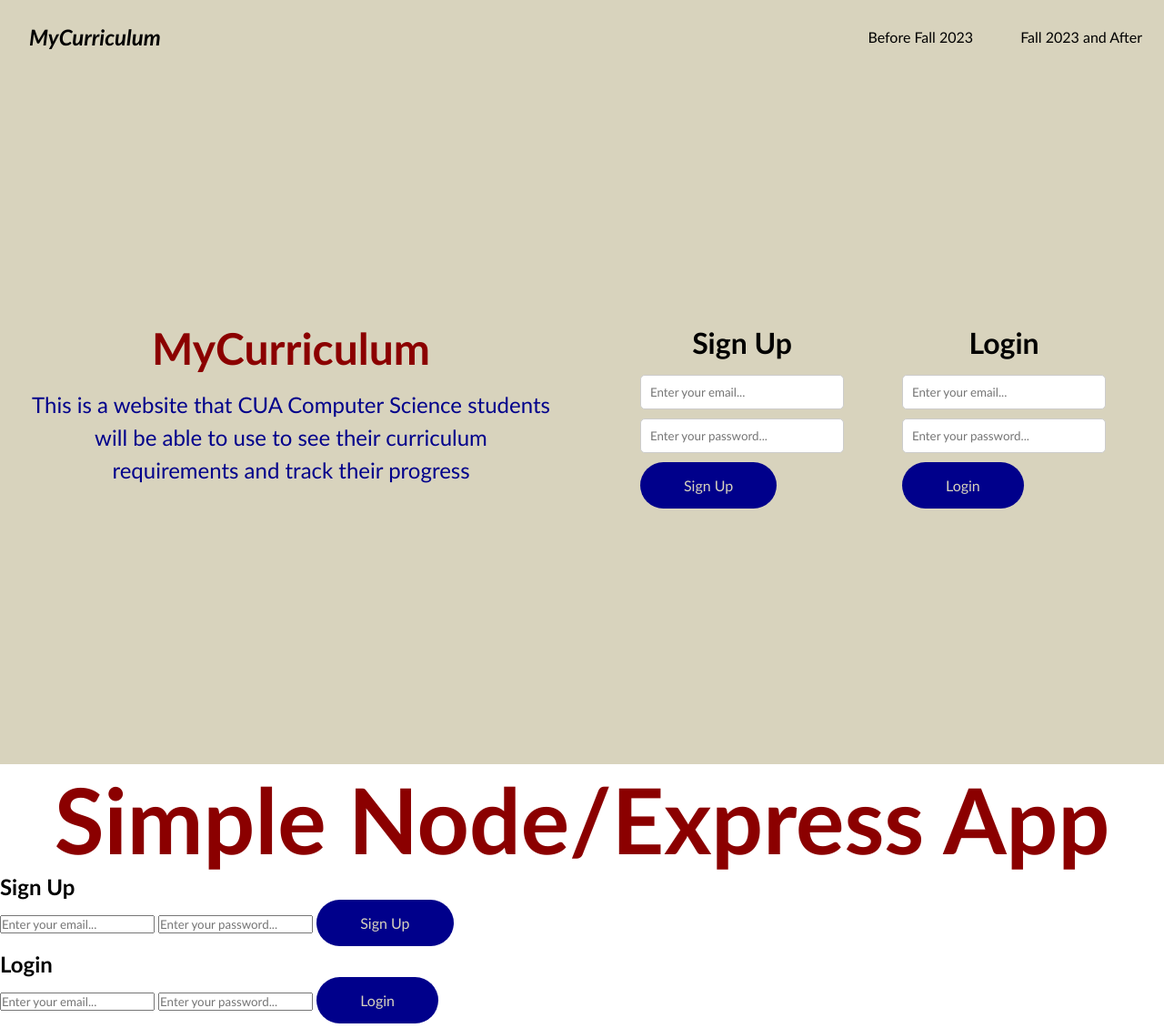
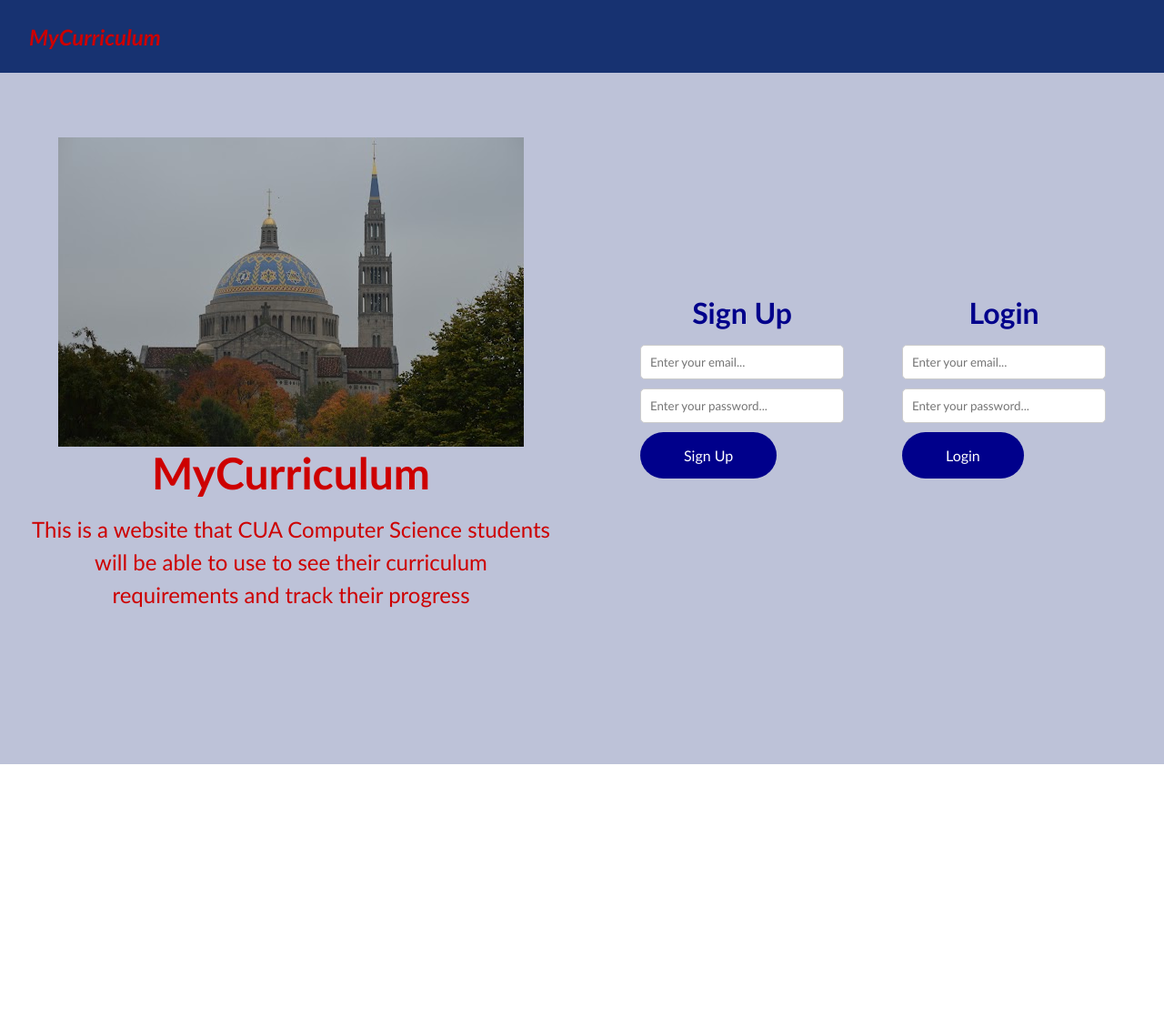
Before and after one commit to Jeff-Koef/my_curriculum, a website: page public/index.html in a window 1280 px wide. Shown: the whole page at 91% size. After the commit the page ends 840 px from the top, so only its background shows below. Drawn offline with Linux system fonts and the light colour scheme.

Commit message:
GUI updates

```diff
--- a/public/index.html
+++ b/public/index.html
@@ -7,32 +7,20 @@
 <body>
     <nav>
         <div class="logo">MyCurriculum</div>
-        <div class="nav-items">
-        <a href="/">Before Fall 2023</a> <a href="/">Fall 2023 and After</a>
-        </div>
     </nav>
 
+    <section class="hero">
 
-    <section class="hero">
         <div class="hero-container">
-            <div class="column-left">
+        <div class="column-left">
+            <img src="./images/BasilPic.jpeg" alt="illustration"/>
                 <h1>MyCurriculum</h1>
                 <p>
                 This is a website  that CUA Computer Science students will be able
                 to use to see their curriculum requirements and track their progress
                 </p>
-                <!--
-                    <button class="buttonlinks" onclick="openPage('Fall 2017', this)">Fall 2017</button>
-                <button class="buttonlinks" onclick="openPage('Fall 2023', this)">Fall 2023</button>
-                -->
-            </div>
-        <!--
-        <div id="Fall 2017" class="buttoncontent">
-            <h3>These are the reqs for fall 2017</h3>
         </div>
-        <div id="Fall 2023" class="buttoncontent">
-            <h3>These are the reqs for fall 2023</h3>
-        </div>-->
+
         <div class="column-right">
             <div class="column-left2">
                 <h2>Sign Up</h2>
@@ -55,7 +43,7 @@
                 </form>
                 <script src="script.js"></script>
             </div>
-
+        </div>
             <div id="class-list"></div>
             <script src="script.js"></script>
             <!-- Link Button Below the Form
@@ -65,22 +53,7 @@
         </div>
     </section>
 
-    <body>
-        <h1>Simple Node/Express App</h1>
-        <h2>Sign Up</h2>
-        <form id="signupForm">
-            <input type="email" id="emailInputSignup" placeholder="Enter your email..." required>
-            <input type="password" id="passwordInputSignup" placeholder="Enter your password..." required>
-            <button type="submit">Sign Up</button>
-        </form>
-        <h2>Login</h2>
-        <form id="loginForm">
-            <input type="email" id="emailInputLogin" placeholder="Enter your email..." required>
-            <input type="password" id="passwordInputLogin" placeholder="Enter your password..." required>
-            <button type="submit">Login</button>
-        </form>
-        <script src="script.js"></script>
-    </body>
+
 
 
 </body>
--- a/public/styles.css
+++ b/public/styles.css
@@ -2,12 +2,12 @@
   font-family: Arial, sans-serif;
 }
 h1{
-  color: darkred;
+  color: rgb(205, 0, 0);
   font-size: 100px;
   text-align: center;
 }
 p{
-  color: darkblue;
+  color: rgb(205, 0, 0);
   font-size: 25px;
   text-align: center;
 }
@@ -27,7 +27,7 @@
 
 nav {
   height: 80px;
-  background: #d8d3bd;
+  background: #173271;
   display: flex;
   justify-content: space-between;
   align-items: center;
@@ -35,7 +35,7 @@
 }
 
 .logo {
-  color: #000;
+  color: rgb(205, 0, 0);
   font-size: 1.5rem;
   font-weight: bold;
   font-style: italic;
@@ -53,7 +53,7 @@
 }
 
 .hero {
-  background: #d8d3bd;
+  background: #bdc2d8;
 }
 
 .hero-container {
@@ -77,7 +77,7 @@
   flex-direction: column;
   justify-content: center;
   align-items: center;
-  color: #000;
+  color: darkblue;
   padding: 0rem 2rem;
 }
 
@@ -96,7 +96,7 @@
   padding: 1rem 3rem;
   font-size: 1rem;
   border: none;
-  color: #d8d3bd;
+  color: #ffffff;
   background: darkblue;
   cursor: pointer;
   border-radius: 50px;
@@ -104,7 +104,7 @@
 }
 
 button:hover {
-  background: #fff;
+  background: rgb(205, 0, 0);
   color: #000;
 }
 
@@ -137,7 +137,7 @@
   flex-direction: column;
   justify-content: center;
   align-items: center;
-  color: #000;
+  color: darkblue;
   padding: 0rem 2rem;
 }
 
```
Also changed, not shown: public/dashboard.html (+43 -4 lines), server.js (+16 -0 lines), public/images/BasilPic.jpeg (added), 1 other file.
